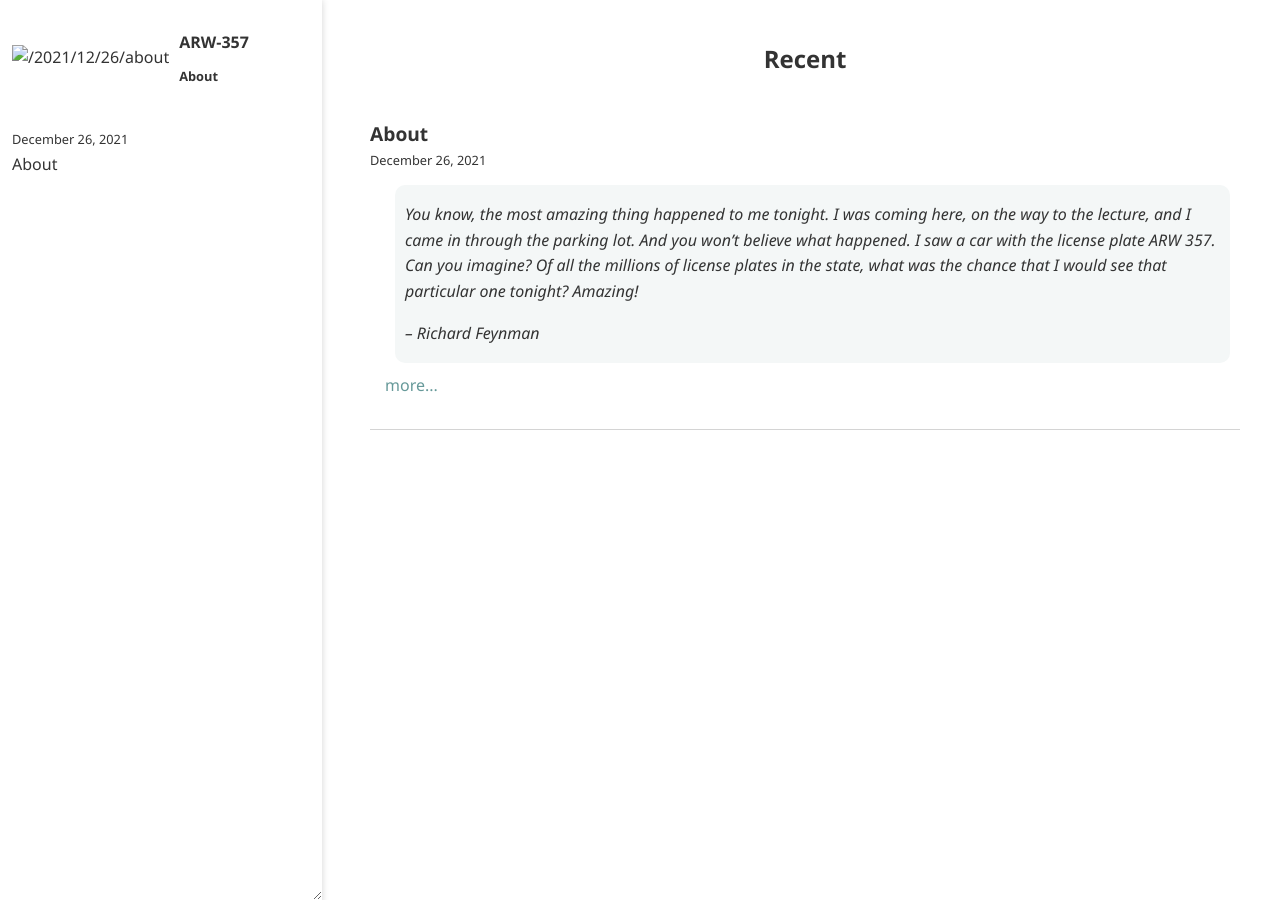
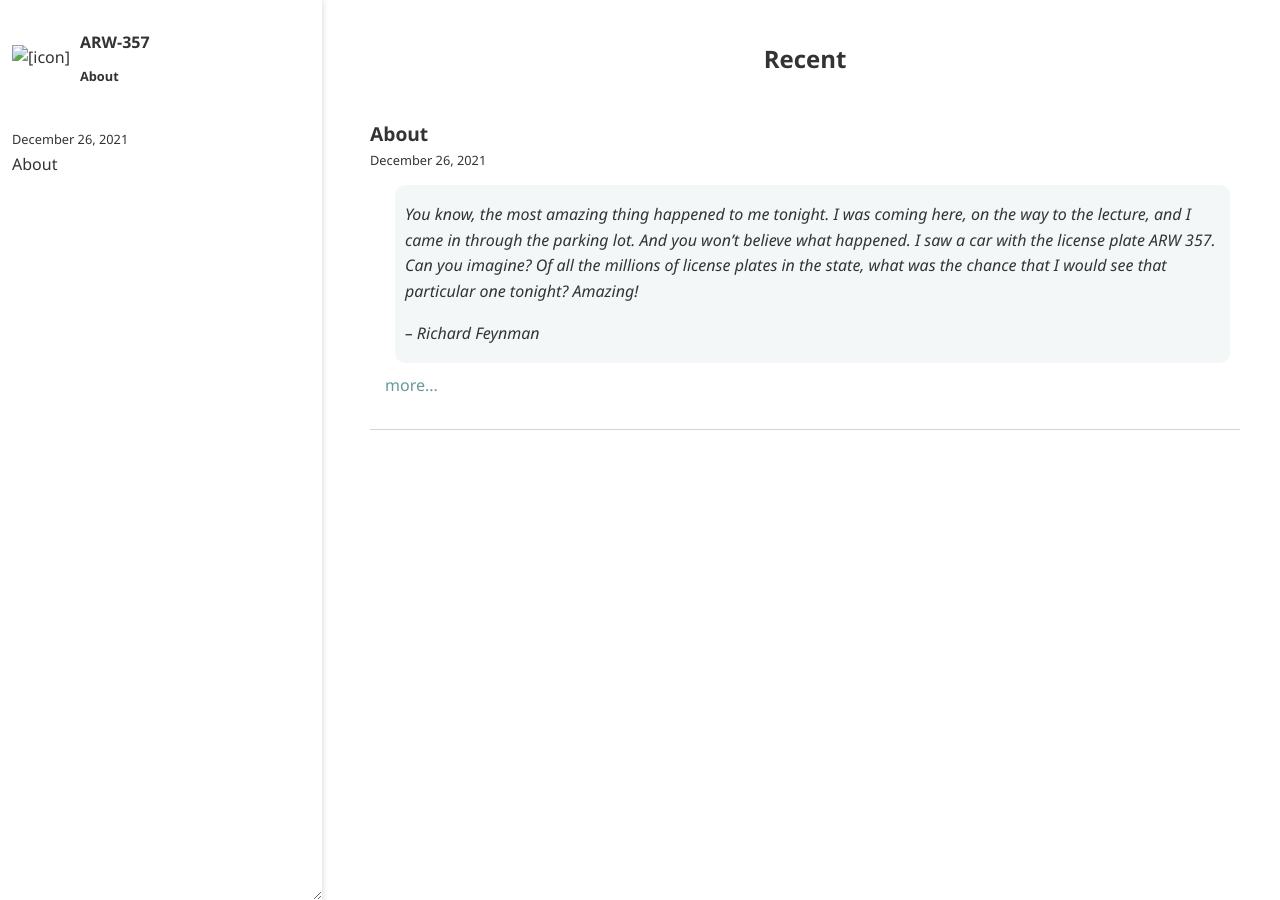
Before and after one commit to arw-357/arw-357.github.io, a Jekyll site: the page built from index.html, in a window 1280 px wide. Built offline with Jekyll 4.4.1, drawn with Linux system fonts in a browser that asks for light colours.

Commit message:
Update page.html

```diff
--- a/_layouts/page.html
+++ b/_layouts/page.html
@@ -20,7 +20,7 @@
 	<div class="sidebar">
 	<div class="rpanel" id="accountPanel" tabIndex="-1" onfocus="D('postlist').focus();">
 		<div class="titlepanel">
-			<a href="{{ "" | absolute_url }}"><img src="{{ "" | relative_url }}" alt="{{ site.posts.last.url | relative_url }}" style="flex-shrink:0; max-height:50px; min-width:50px; padding-right:10px"></a>
+			<a href="{{ "" | absolute_url }}"><img src="{{ "" | relative_url }}" alt="[icon]" style="flex-shrink:0; max-height:50px; min-width:50px; padding-right:10px"></a>
 			<span style="font-weight:bold;"><a href="{{ "" | absolute_url }}">{{ site.name }}</a>
 				<div style="margin-top:10px; font-size:0.8em;">
 					<a href="{{ site.posts.last.url | relative_url }}">About</a>
```
